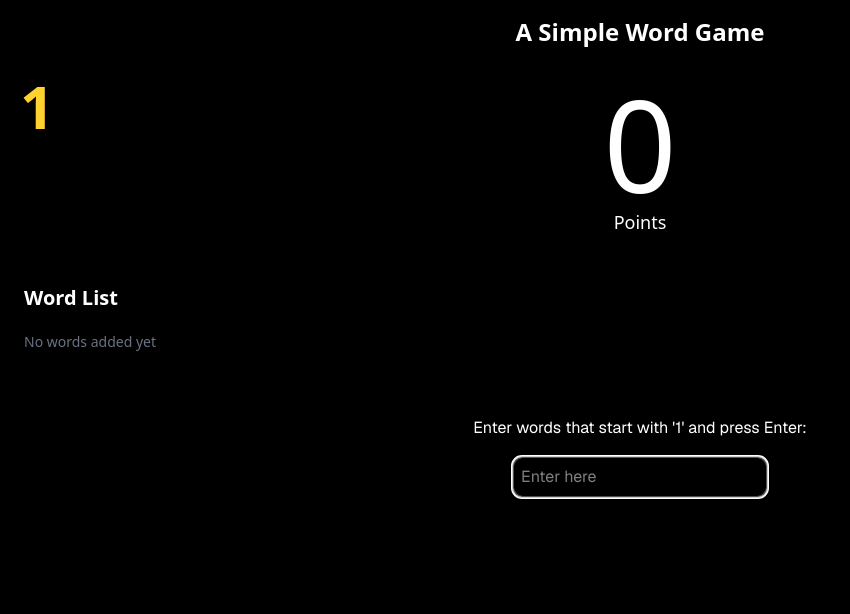
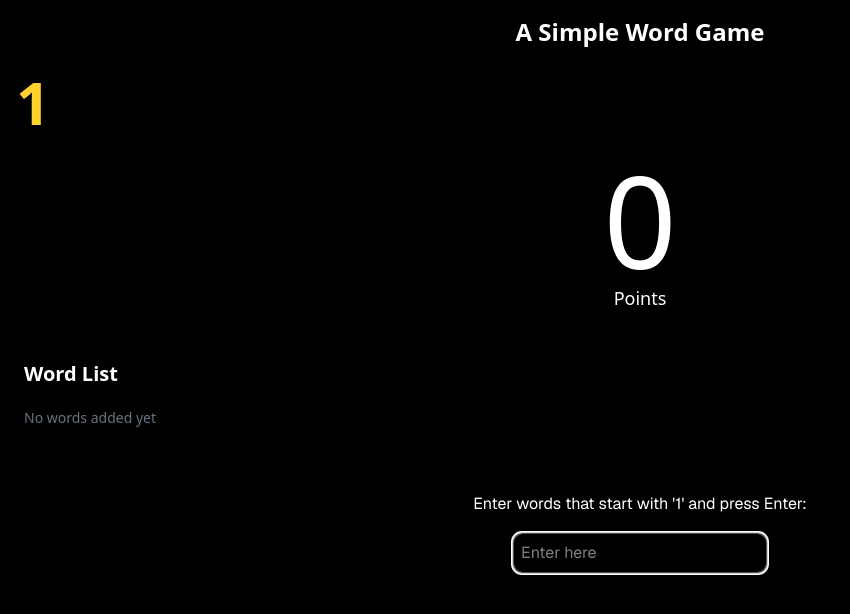
Before and after one commit to ankitkante/guess-words-from-letter, a Next.js app: page /alphabet/1 in a window 1280 px wide. Shown: the top 614 px of the page, without its empty margins (0-850 px from the left). Built offline with nearby package versions, Linux system fonts and the light colour scheme.

Commit message:
Remove absolute position of A

```diff
--- a/src/app/alphabet/[letter]/page.jsx
+++ b/src/app/alphabet/[letter]/page.jsx
@@ -18,7 +18,7 @@ export default function AlphabetDetailPage() {
     <div className="flex flex-col bg-black h-[calc(100vh-64px)] text-white relative">
       <h2 className={cn(
         "text-6xl font-extrabold tracking-wide text-amber-300",
-        "absolute left-1 top-1",
+        // "absolute left-1 top-1",
         "px-4 py-2 ",
       )} >{selectedAlphabet}</h2>
       <div className="p-4 text-center flex mb-2 items-center">
```
